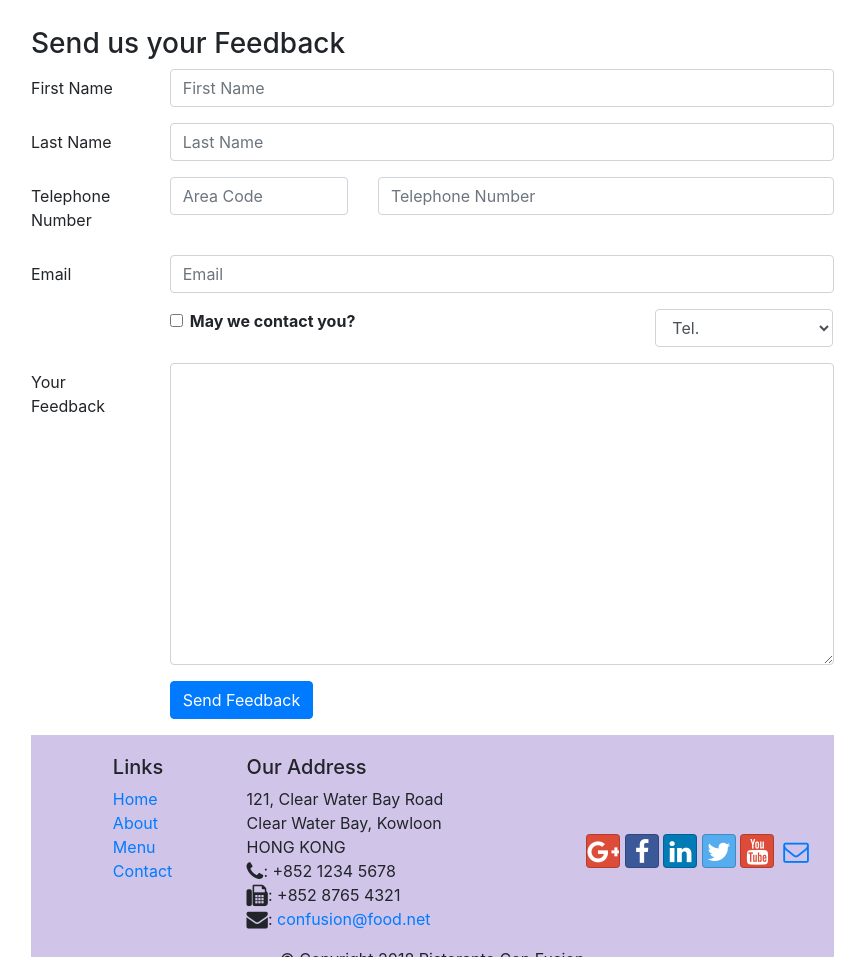
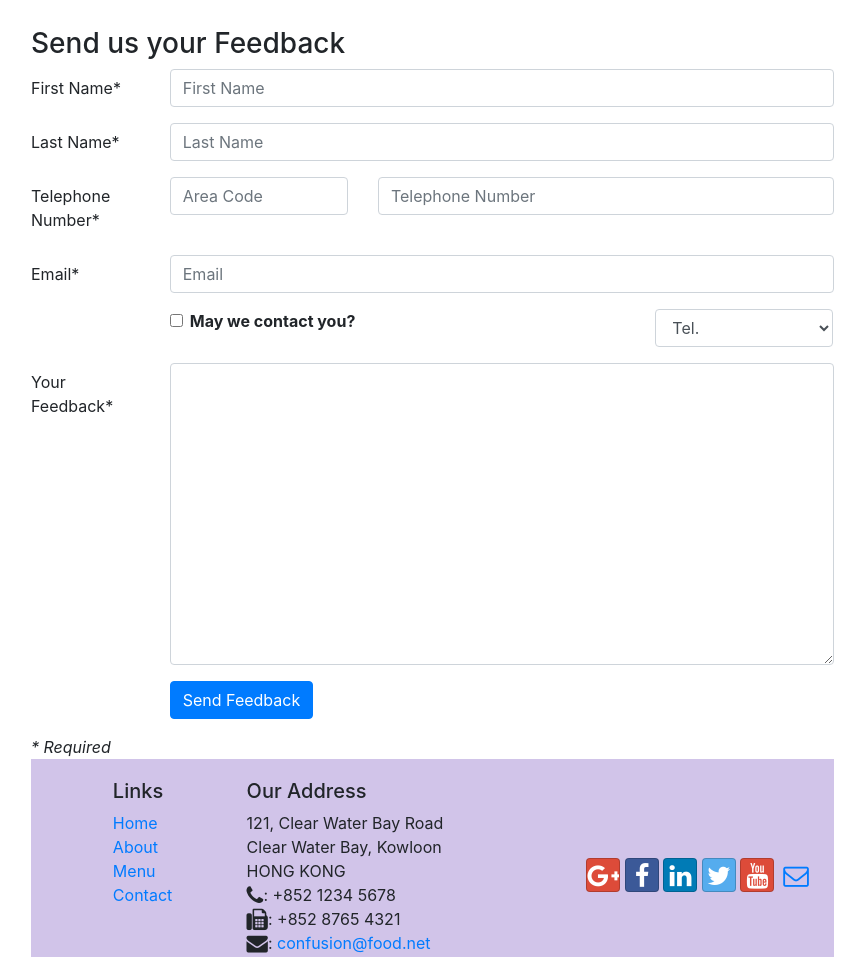
Before and after one commit to utkarshmehta/umehta.githhub.io, a website: page contactus.html in a window 1280 px wide. Shown: the part 860-1817 px from the top of the page, without its empty margins (69-934 px from the left). Drawn offline with nearby package versions, Linux system fonts and the light colour scheme.

Commit message:
Update index.html

```diff
--- a/contactus.html
+++ b/contactus.html
@@ -106,31 +106,31 @@
       <div class="col-12 col-md-9">
         <form>
           <div class="form-group row">
-            <label for="firstname" class="col-md-2 col-form-label">First Name</label>
+            <label for="firstname" class="col-md-2 col-form-label">First Name*</label>
             <div class="col-md-10">
-              <input type="text" class="form-control" id="firstname" name="firstname" placeholder="First Name" />
+              <input type="text" class="form-control" id="firstname" name="firstname" required placeholder="First Name" />
             </div>
           </div>
 
           <div class="form-group row">
-            <label for="lastname" class="col-md-2 col-form-label">Last Name</label>
+            <label for="lastname" class="col-md-2 col-form-label">Last Name*</label>
             <div class="col-md-10">
-              <input type="text" class="form-control" id="lastname" name="lastname" placeholder="Last Name" />
+              <input type="text" class="form-control" id="lastname" name="lastname" required placeholder="Last Name" />
             </div>
           </div>
           <div class="form-group row">
-            <label for="telnum" class="col-12 col-md-2 col-form-label">Telephone Number</label>
+            <label for="telnum" class="col-12 col-md-2 col-form-label">Telephone Number*</label>
             <div class="col-md-3 col-5">
-              <input type="tel" class="form-control" id="areacode" name="areacode" placeholder="Area Code" />
+              <input type="tel" class="form-control" id="areacode" name="areacode" required placeholder="Area Code" />
             </div>
             <div class="col-md-7 col-7">
-              <input type="tel" class="form-control" id="telnum" name="telnum" placeholder="Telephone Number" />
+              <input type="tel" class="form-control" id="telnum" name="telnum" required placeholder="Telephone Number" />
             </div>
           </div>
           <div class="form-group row">
-            <label for="emailid" class="col-md-2 col-form-label">Email</label>
+            <label for="emailid" class="col-md-2 col-form-label">Email*</label>
             <div class="col-md-10">
-              <input type="email" class="form-control" id="email" name="email" placeholder="Email" />
+              <input type="email" class="form-control" id="email" name="email" required placeholder="Email" />
             </div>
           </div>
           <div class="form-group row">
@@ -150,9 +150,9 @@
             </div>
           </div>
           <div class="form-group row">
-            <label for="feedback" class="col-md-2 col-form-label">Your Feedback</label>
+            <label for="feedback" class="col-md-2 col-form-label">Your Feedback*</label>
             <div class="col-md-10">
-              <textarea class="form-control" id="feedback" name="feedback" rows="12">
+              <textarea class="form-control" id="feedback" required name="feedback" rows="12">
                   </textarea>
             </div>
           </div>
@@ -161,6 +161,7 @@
               <button type="submit" class="btn btn-primary">Send Feedback</button>
             </div>
           </div>
+          <i>* Required</i>
         </form>
 
         <footer class="footer">
```
Also changed, not shown: index.html (+0 -1 lines).
